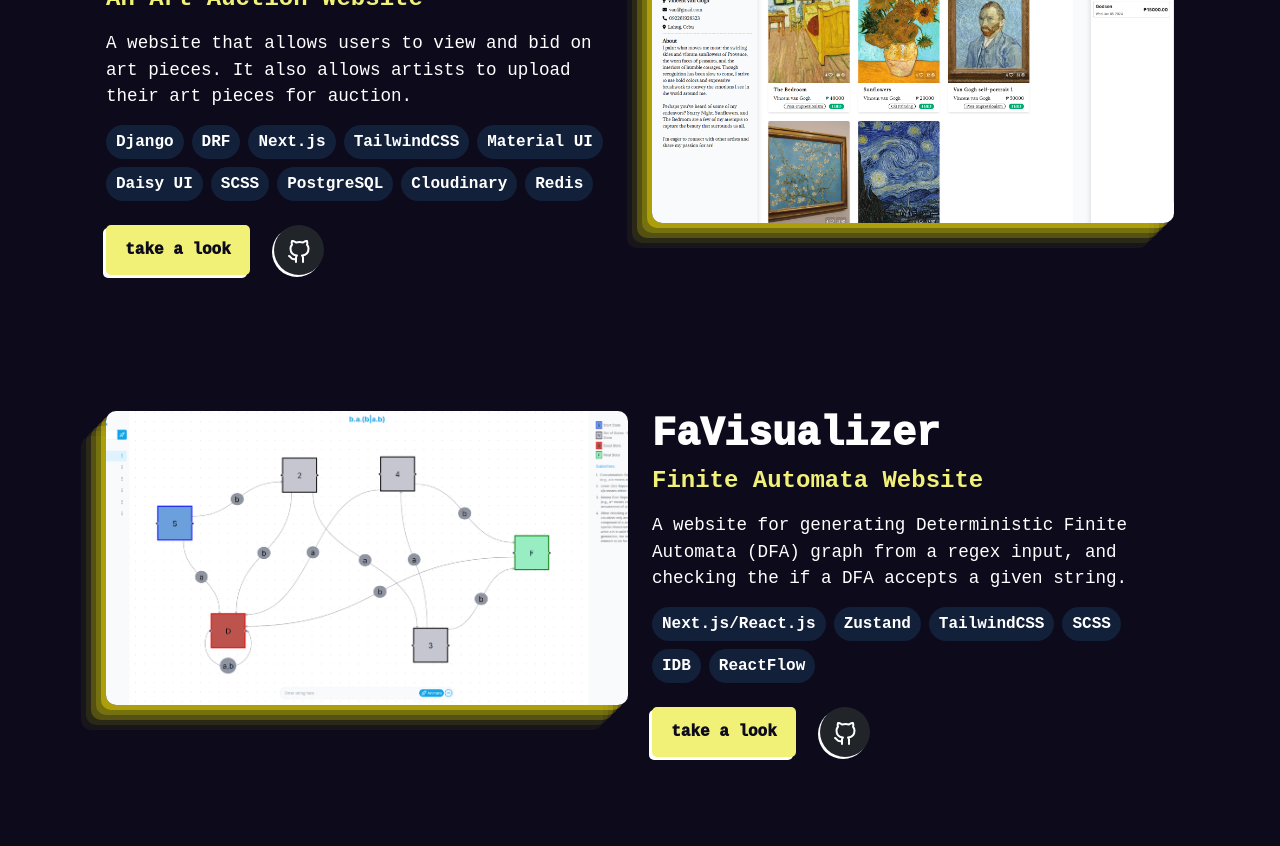
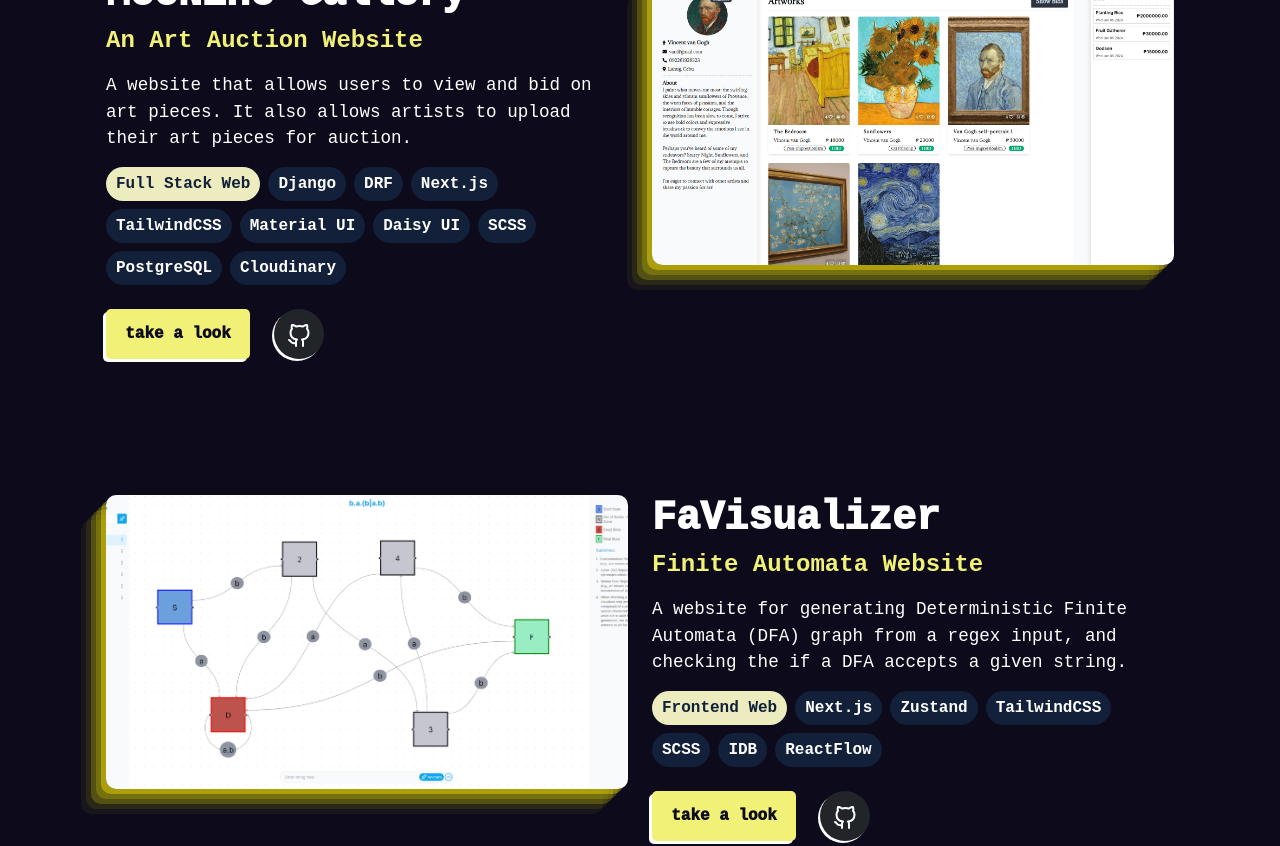
Before and after one commit to cup-noodlehS/portfolio-v2, a Vue app: page / in a window 1280 px wide. Shown: the part 2300-3146 px from the top of the page. Built offline with nearby package versions, Linux system fonts and the light colour scheme.

Commit message:
modify tech stack

```diff
--- a/src/components/index/TechStack.vue
+++ b/src/components/index/TechStack.vue
@@ -76,43 +76,43 @@ const items = [
     name: "TypeScript",
     icon: "mdi-language-typescript",
     link: "https://www.typescriptlang.org/",
-    proficiency: 90
+    proficiency: 100
   },
   {
     name: "Vue.js",
     icon: "mdi-vuejs",
     link: "https://vuejs.org/",
-    proficiency: 100
+    proficiency: 90
   },
   {
     name: "Django",
     icon: "mdi-alpha-d-box",
     link: "https://www.djangoproject.com/",
-    proficiency: 100
+    proficiency: 90
   },
   {
     name: "Next.js",
     icon: "mdi-alpha-n-box",
     link: "https://nextjs.org/",
-    proficiency: 60
+    proficiency: 70
   },
   {
     name: "React.js",
     icon: "mdi-react",
     link: "https://reactjs.org/",
-    proficiency: 60
+    proficiency: 70
   },
   {
     name: "Svelte",
     icon: "mdi-alpha-s-box",
     link: "https://svelte.dev/",
-    proficiency: 80
+    proficiency: 90
   },
   {
     name: "FastAPI",
     icon: "mdi-alpha-f-box",
     link: "https://fastapi.tiangolo.com/",
-    proficiency: 80
+    proficiency: 60
   },
   {
     name: "Docker",
@@ -130,7 +130,7 @@ const items = [
     name: "Tailwind",
     icon: "mdi-tailwind",
     link: "https://tailwindcss.com/",
-    proficiency: 90
+    proficiency: 100
   },
   {
     name: "Node.js",
@@ -142,7 +142,7 @@ const items = [
     name: "Express.js",
     icon: "mdi-alpha-e-box",
     link: "https://expressjs.com/",
-    proficiency: 50
+    proficiency: 60
   },
   {
     name: "PostgreSQL",
@@ -154,7 +154,7 @@ const items = [
     name: "MongoDB",
     icon: "mdi-leaf",
     link: "https://www.mongodb.com/",
-    proficiency: 50
+    proficiency: 60
   },
 ];
 </script>
--- a/src/components/index/features.vue
+++ b/src/components/index/features.vue
@@ -25,7 +25,11 @@
               {{ project.description }}
             </span>
             <div class="my-3">
-              <div v-for="skill in project.skills" key="skill" class="badge1">
+              <div
+                v-for="(skill, index) in project.skills"
+                :key="skill"
+                :class="{'badge1': index !== 0, 'badge1-first': index === 0}"
+              >
                 <div class="no-highlight">{{ skill }}</div>
               </div>
             </div>
@@ -58,7 +62,7 @@
           class="d-flex align-items-center gap-2 text-white"
           target="_blank"
         >
-          View more
+          View more on my github
         </a>
       </div>
     </div>
@@ -81,7 +85,7 @@ export default {
           subtitle: "Business Website",
           description:
             "Wrytopia is a reliable third-party agent committed to assisting global English writers by providing high-quality writing services that pave the way for your writing carer.",
-          skills: ["Vue.js", "BootstrapCSS", "SCSS", "Lottie"],
+          skills: ["Frontend web", "Vue.js", "BootstrapCSS", "SCSS", "Lottie"],
           link: "https://wrytopia.vercel.app/",
           github: "https://github.com/cup-noodlehS/CampGo.git",
         },
@@ -92,6 +96,7 @@ export default {
           description:
             "A website that allows users to view and bid on art pieces. It also allows artists to upload their art pieces for auction.",
           skills: [
+            "Full Stack Web",
             "Django",
             "DRF",
             "Next.js",
@@ -101,7 +106,6 @@ export default {
             "SCSS",
             "PostgreSQL",
             "Cloudinary",
-            "Redis",
           ],
           link: "https://moonine.vercel.app/",
           github: "https://github.com/cup-noodlehS/art-gallery-api",
@@ -113,7 +117,8 @@ export default {
           description:
             "A website  for generating Deterministic Finite Automata (DFA) graph from a regex input, and checking the if a DFA accepts a given string. ",
           skills: [
-            "Next.js/React.js",
+            "Frontend Web",
+            "Next.js",
             "Zustand",
             "TailwindCSS",
             "SCSS",
@@ -130,9 +135,10 @@ export default {
           description:
             "A ingenious career guidance application. Seamlessly integrating AI algorithms with user feedback, Beacon crafts tailor-made career roadmaps, empowering individuals to navigate their professional trajectories with confidence and clarity.",
           skills: [
+            "Full Stack Web",
             "OpenAI API",
             "D3.js",
-            "Next.js/React.js",
+            "Next.js",
             "Django",
             "Firebase",
             "TailwindCSS",
@@ -148,6 +154,7 @@ export default {
           description:
             "Its core functionality revolves around offering users an immersive experience, granting them access to a curated collection of campgrounds situated in diverse locations, each accompanied by comprehensive details \n\n (Note: this is not available as of the moment because cyclic.sh is down)",
           skills: [
+            "BackendWeb",
             "EJS",
             "Node.js",
             "Express.js",
@@ -228,6 +235,17 @@ h4 {
   margin-right: 0.5rem;
 }
 
+.badge1-first {
+  display: inline-block;
+  background-color: rgb(236, 236, 191);
+  color: rgb(18, 32, 57);
+  padding: 5px 10px;
+  border-radius: 25px;
+  font-weight: 600;
+  margin-bottom: 0.5rem;
+  margin-right: 0.5rem;
+}
+
 .view {
   color: rgb(12, 10, 27);
   font-weight: 1000 !important;
```
